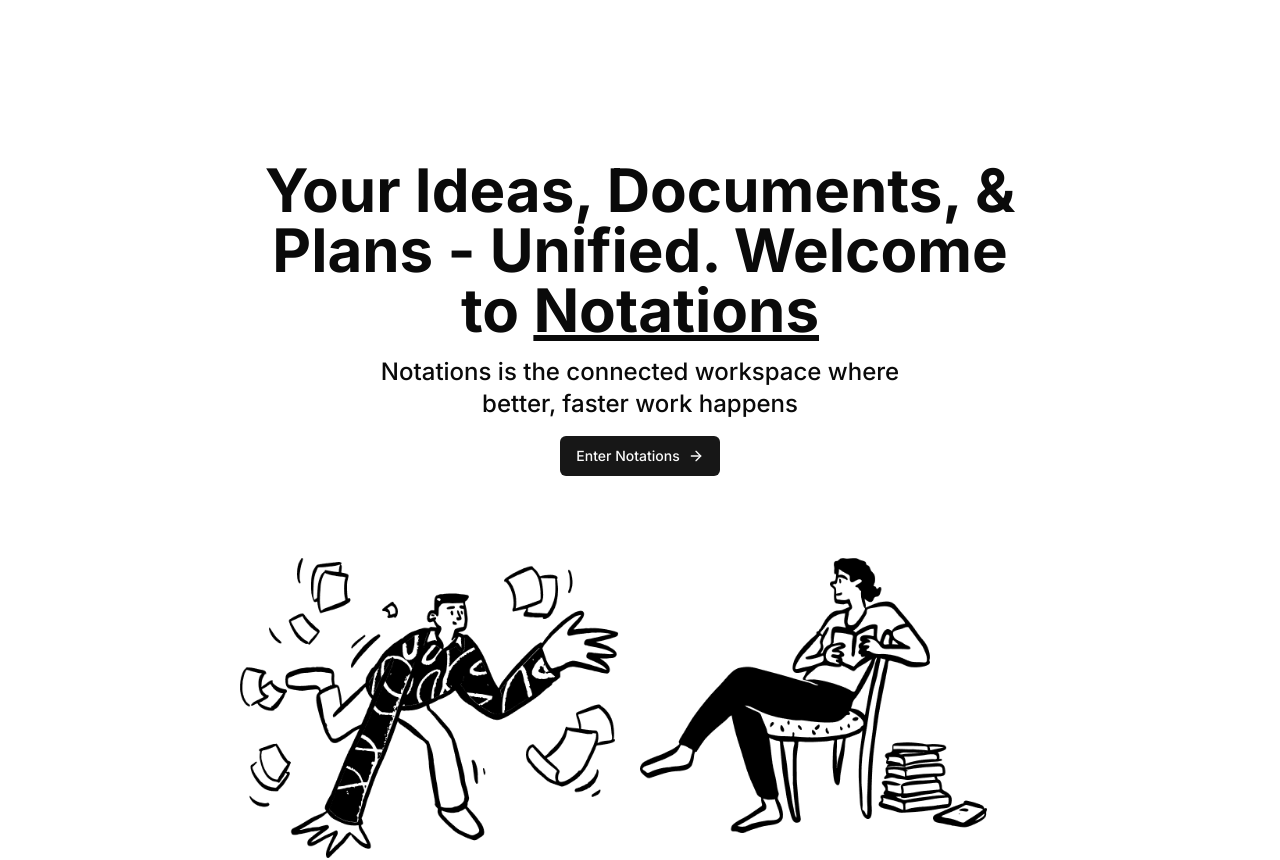
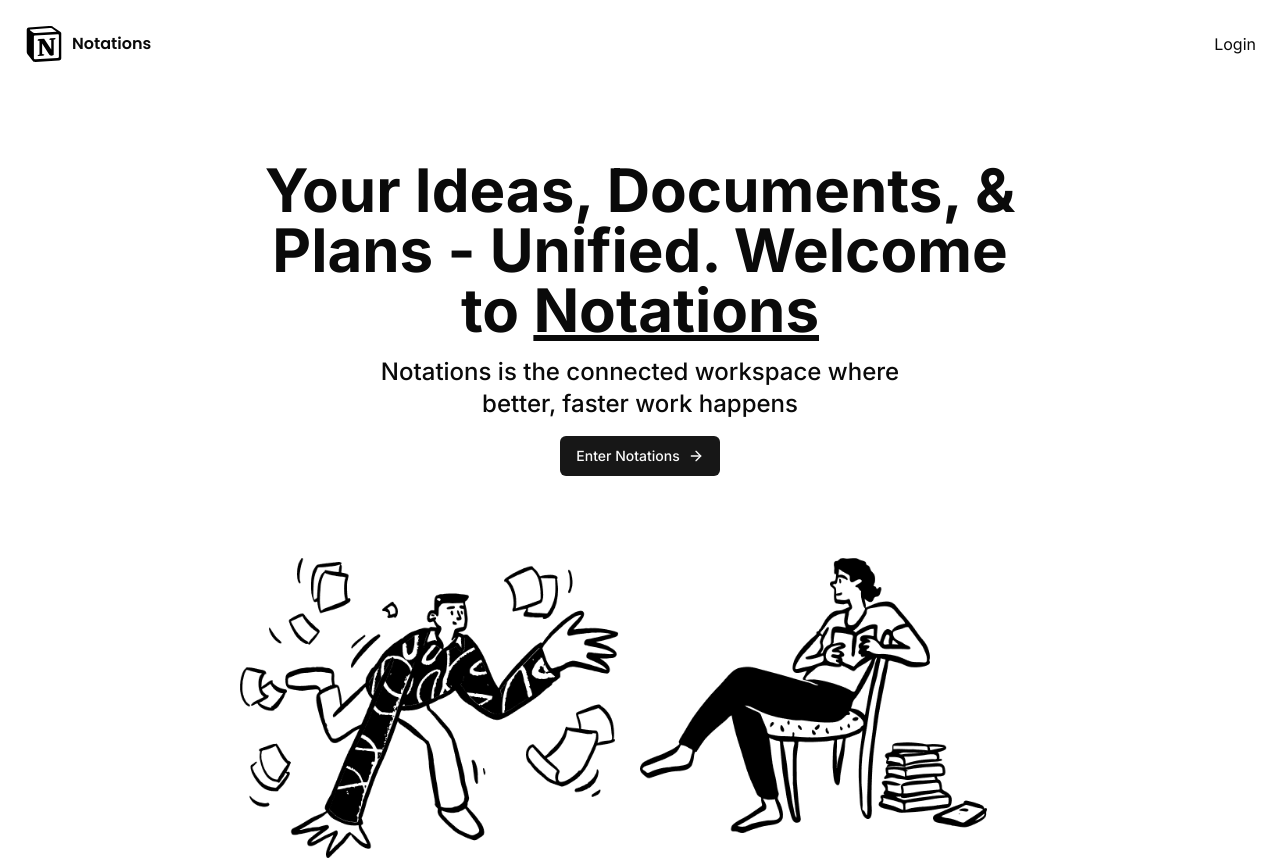
Before and after one commit to TaherM18/Notations, a Next.js app: page / in a window 1280 px wide. Shown: the top 860 px of the page. Built offline with nearby package versions, Linux system fonts and the light colour scheme.

Commit message:
used use-scroll-top hook in Navbar, and added Navbar to layout.

```diff
--- a/app/(marketing)/_components/navbar.tsx
+++ b/app/(marketing)/_components/navbar.tsx
@@ -1,13 +1,16 @@
 "use client";
 
+import { useScrollTop } from "@/hooks/use-scroll-top";
 import { cn } from "@/lib/utils";
 import Logo from "./logo";
 
 const Navbar = () => {
+    const scrolled = useScrollTop();
 
     return (
         <div className={cn(
-            "z-50 bg-background fixed top-0 flex items-center w-full p-6"
+            "z-50 bg-background fixed top-0 flex items-center w-full p-6",
+            scrolled && "boder-b shadow-sm"
         )}>
             <Logo/>
             <div className="md:ml-auto md:justify-end justify-between w-full flex items-center gap-x-2">
--- a/app/(marketing)/layout.tsx
+++ b/app/(marketing)/layout.tsx
@@ -1,8 +1,11 @@
+import Navbar from "./_components/navbar";
+
 const MarketingLayout = (
     {children} : {children : React.ReactNode}
 ) => {
     return (
         <div className="h-full">
+            <Navbar/>
             <main className="h-full pt-40">
                 {children}
             </main>
```
